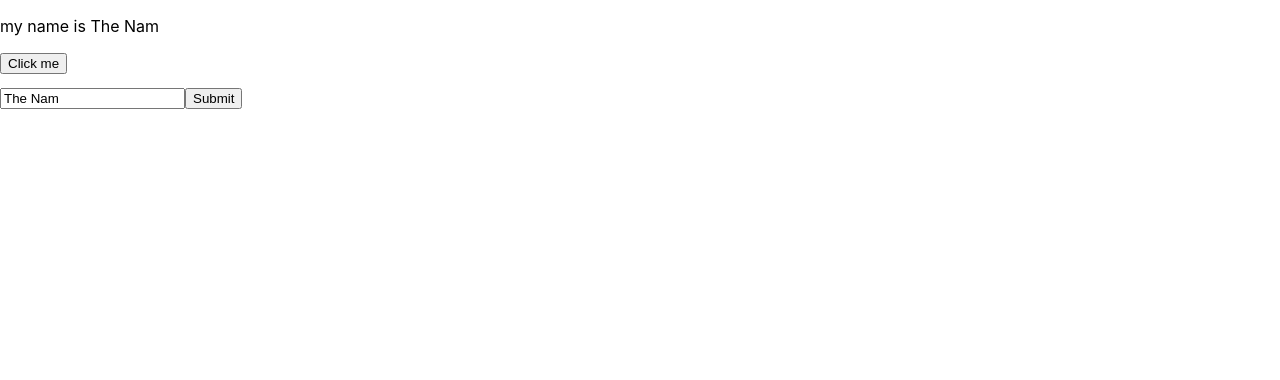
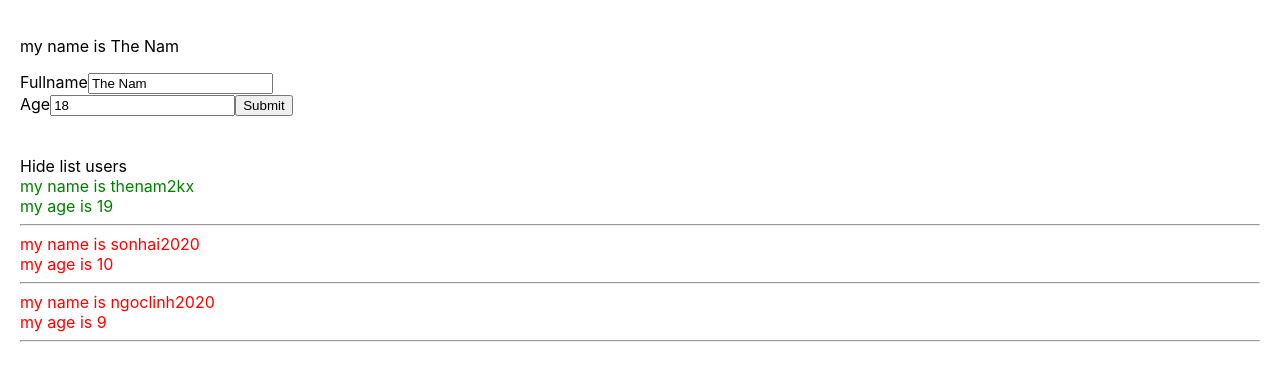
Before and after one commit to thenam2kx/Learn-React-Hook, a React (Create React App) app in the folder React-redux/: page / in a window 1280 px wide. Shown: the top 380 px of the page. Built offline with nearby package versions, Linux system fonts and the light colour scheme.

Commit message:
Lesson 22,23,24,25

```diff
--- a/React-redux/src/App.css
+++ b/React-redux/src/App.css
@@ -1,4 +1,12 @@
+.red {
+  color: red;
+}
+.green {
+  color: green;
+}
+
 body {
+  padding: 20px;
   margin: 0;
   font-family: -apple-system, BlinkMacSystemFont, 'Segoe UI', 'Roboto', 'Oxygen',
     'Ubuntu', 'Cantarell', 'Fira Sans', 'Droid Sans', 'Helvetica Neue',
--- /dev/null
+++ b/React-redux/src/components/DIsplayInfor.js
@@ -0,0 +1,50 @@
+import React  from "react";
+class DisplayInfor extends React.Component {
+
+  state = {
+    isShowLisyUsers: true
+  }
+
+  handleShowHide = () => {
+    this.setState({
+      isShowLisyUsers: !this.state.isShowLisyUsers
+    })
+  }
+
+  render () {
+
+    const { listUsers } = this.props
+
+    return (
+      <div>
+        <div>
+          <span onClick={() => { this.handleShowHide() }}>
+            {
+              this.state.isShowLisyUsers ?
+              'Hide list users' :
+              'Show list users'
+            }
+          </span>
+        </div>
+
+        {
+          this.state.isShowLisyUsers &&
+            <div>
+              {
+                listUsers.map((user) => {
+                  return (
+                    <div key={user.id} className={+user.age > 18 ? 'green' : 'red'}>
+                      <div>my name is {user.name} </div>
+                      <div>my age is {user.age} </div>
+                      <hr/>
+                    </div>
+                  )
+                })
+              }
+            </div>
+        }
+      </div>
+    )
+  }
+}
+export default DisplayInfor
--- a/React-redux/src/components/MyComponents.js
+++ b/React-redux/src/components/MyComponents.js
@@ -1,50 +1,38 @@
 import React from "react"
+import UserInfor from "./UserInfor";
+import DisplayInfor from "./DIsplayInfor";
 
 class MyComponents  extends React.Component {
 
+  myInfor = ['a', 'b', 'c']
+
   state = {
-    name: 'The Nam',
-    address: 'Ha Noi',
-    age: 18
-  }
-
-  handleClick (event) {
-    console.log('My name is: ', this.state.name);
-
-    this.setState({
-      name: 'thenam2kx',
-      age: 20
-    })
-  }
-
-
-  handleOnChange = (event) => {
-    this.setState({
-      name: event.target.value
-    })
-  }
-
-  handleOnSubmit = (event) => {
-    event.preventDefault();
-    console.log(this.state);
+    listUsers: [
+      {
+        id: 1,
+        name: "thenam2kx",
+        age: 19
+      },
+      {
+        id: 2,
+        name: "sonhai2020",
+        age: 10
+      },
+      {
+        id: 3,
+        name: "ngoclinh2020",
+        age: 9
+      },
+    ]
   }
 
   render() {
     return (
       <div>
-        <p>my name is {this.state.name}</p>
-        <button onClick={ (event) => {this.handleClick(event)} }>Click me</button>
-
-        <pre/>
-
-        <form onSubmit={ (event) => this.handleOnSubmit(event) }>
-          <input
-            type="text"
-            value={this.state.name}
-            onChange={ (event) => {this.handleOnChange(event)} }
-          />
-          <button type="submit">Submit</button>
-        </form>
+        <UserInfor />
+        <br/>
+        <br/>
+        <DisplayInfor listUsers={this.state.listUsers} />
       </div>
     )
   }
--- /dev/null
+++ b/React-redux/src/components/UserInfor.js
@@ -0,0 +1,49 @@
+import React from "react";
+
+class UserInfor extends React.Component {
+  state = {
+    name: 'The Nam',
+    address: 'Ha Noi',
+    age: 18
+  }
+
+
+  handleOnChange = (event) => {
+    this.setState({
+      name: event.target.value
+    })
+  }
+
+  handleOnSubmit = (event) => {
+    event.preventDefault();
+    console.log(this.state);
+  }
+
+  render () {
+    return (
+      <div>
+        <p>my name is {this.state.name}</p>
+        <pre/>
+        <form onSubmit={ (event) => this.handleOnSubmit(event) }>
+          <label>Fullname</label>
+          <input
+            type="text"
+            value={this.state.name}
+            onChange={ (event) => {this.handleOnChange(event)} }
+          />
+
+          <br/>
+
+          <label>Age</label>
+          <input
+            type="text"
+            value={this.state.age}
+            onChange={ (event) => {this.handleOnChange(event)} }
+          />
+          <button type="submit">Submit</button>
+        </form>
+      </div>
+    )
+  }
+}
+export default UserInfor;
```
